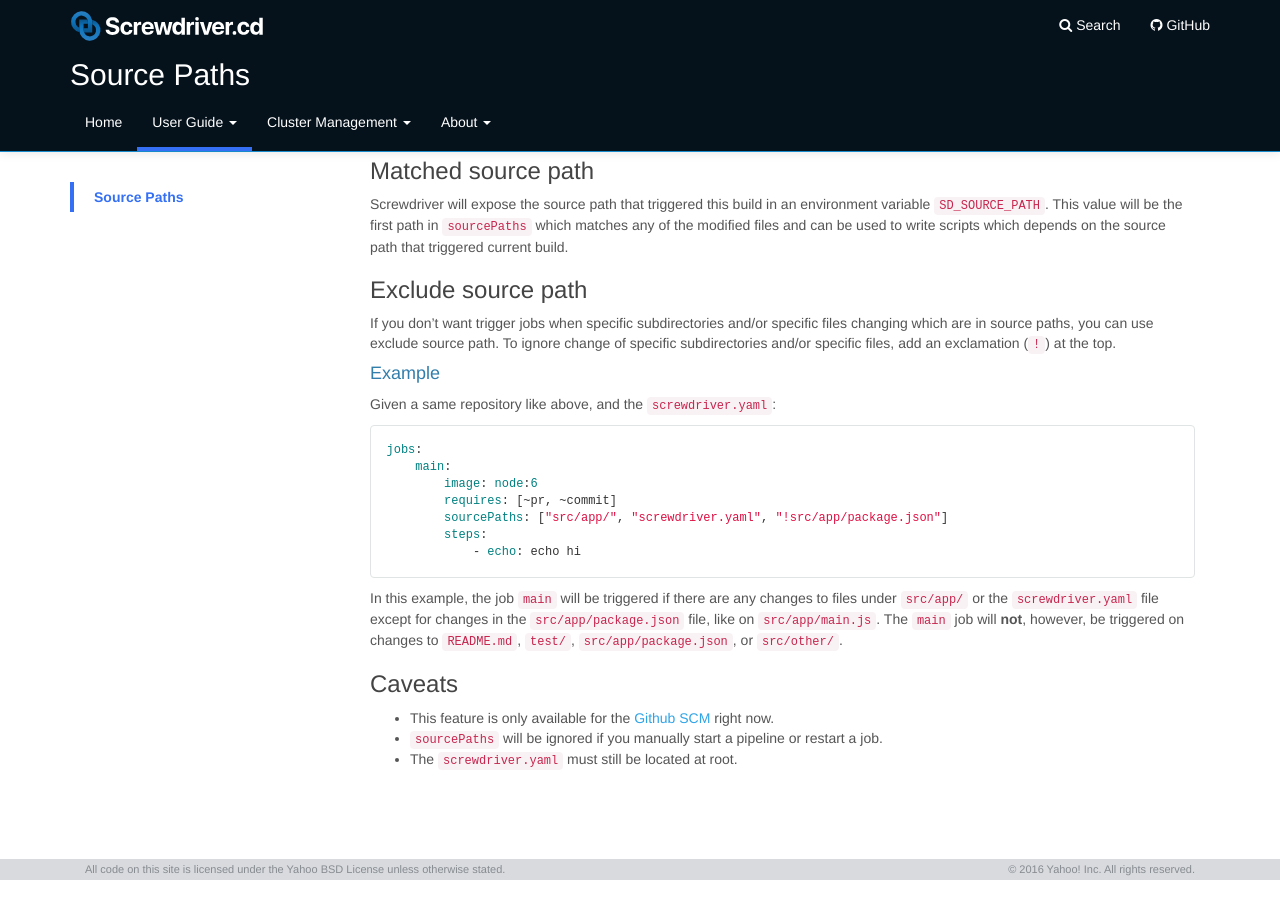
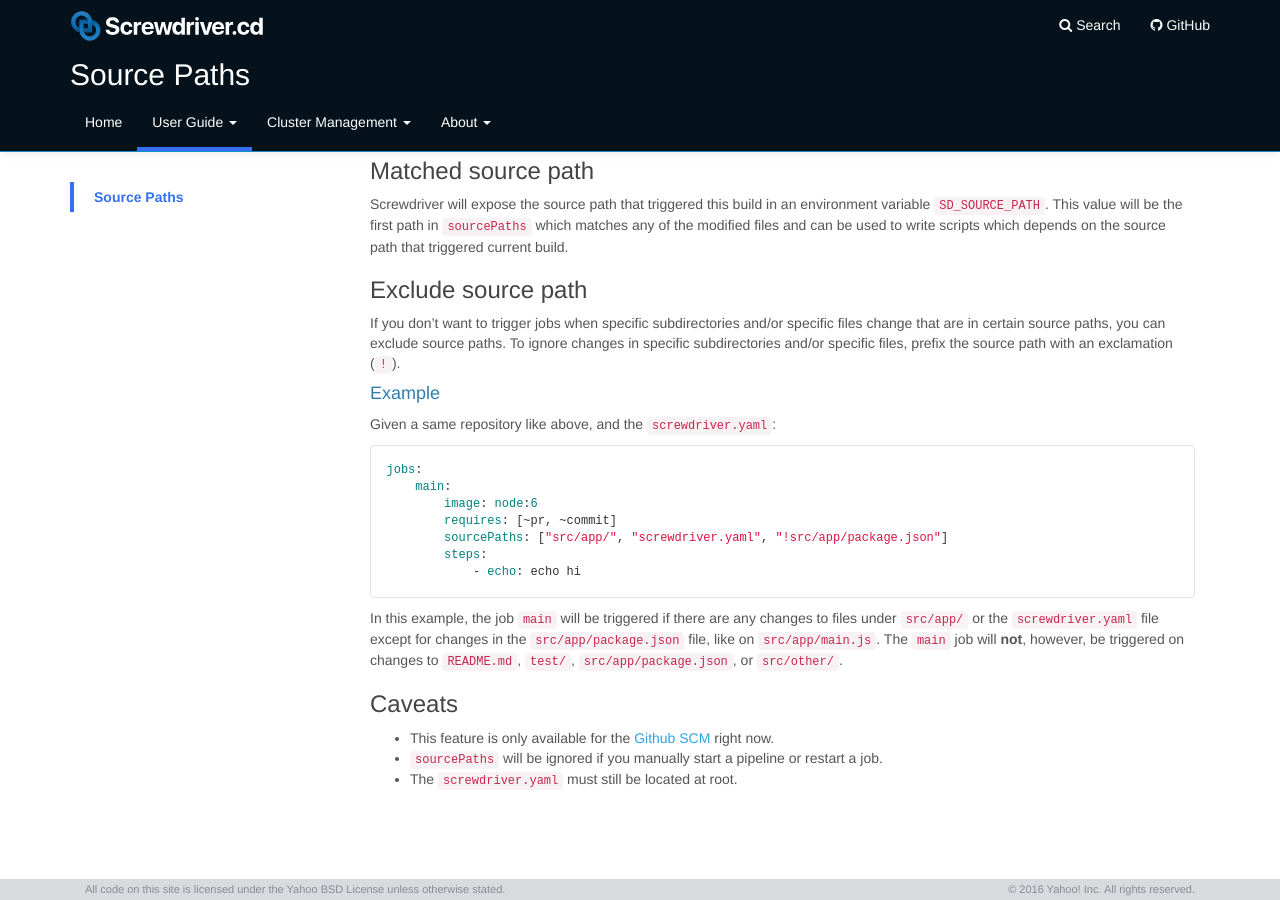
Before and after one commit to screwdriver-cd/guide, a Jekyll site: the page built from docs/user-guide/configuration/sourcePaths.md, in a window 1280 px wide and 900 px high, scrolled down 862 px. Built offline with Jekyll 4.4.1, drawn with Linux system fonts in a browser that asks for light colours.

Commit message:
Update docs/user-guide/configuration/sourcePaths.md
Co-authored-by: Tiffany K <tiffanykyi@gmail.com>

```diff
--- a/docs/user-guide/configuration/sourcePaths.md
+++ b/docs/user-guide/configuration/sourcePaths.md
@@ -54,7 +54,7 @@ Screwdriver will expose the source path that triggered this build in an environm
 
 ### Exclude source path
 
-If you don't want trigger jobs when specific subdirectories and/or specific files changing which are in source paths, you can use exclude source path. To ignore change of specific subdirectories and/or specific files, add an exclamation (`!`) at the top.
+If you don't want to trigger jobs when specific subdirectories and/or specific files change that are in certain source paths, you can exclude source paths. To ignore changes in specific subdirectories and/or specific files, prefix the source path with an exclamation (`!`).
 
 #### Example
 Given a same repository like above, and the `screwdriver.yaml`:
```
